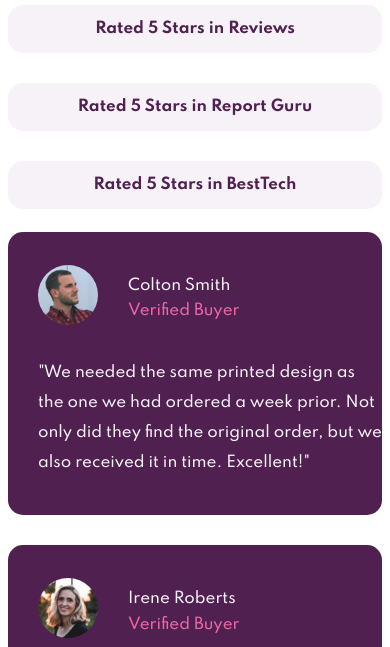
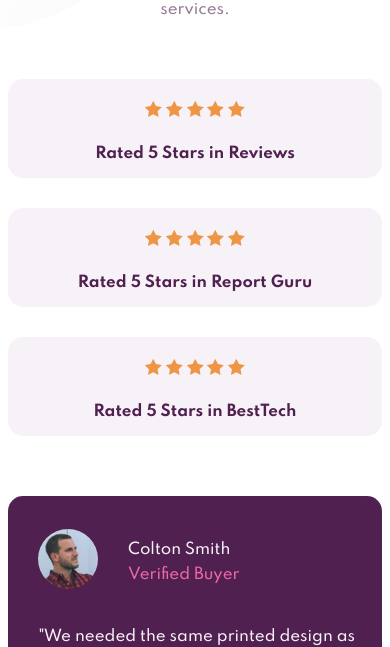
Before and after one commit to moerwald/fem-social-proof-section-master, a plain HTML site: page index.html in a window 390 px wide. Shown: the part 204-851 px from the top of the page. Drawn offline with Linux system fonts and the light colour scheme.

Commit message:
mobile view is ready

```diff
--- a/index.html
+++ b/index.html
@@ -29,7 +29,7 @@
 
 <body>
     <h1>
-        10,000+ of our users love our products.
+        10,000+ of our <br> users love our <br> products.
     </h1>
 
     <p>
@@ -38,16 +38,38 @@
 
     <div class="container__start-rating">
         <div class="stars-rating">
+            <span>
+                  <img src="./images/icon-star.svg" alt="">
+                  <img src="./images/icon-star.svg" alt="">
+                  <img src="./images/icon-star.svg" alt="">
+                  <img src="./images/icon-star.svg" alt="">
+                  <img src="./images/icon-star.svg" alt="">
+                </span>
             <p>
                 Rated 5 Stars in Reviews
             </p>
         </div>
         <div class="stars-rating">
+            <span>
+                  <img src="./images/icon-star.svg" alt="">
+                  <img src="./images/icon-star.svg" alt="">
+                  <img src="./images/icon-star.svg" alt="">
+                  <img src="./images/icon-star.svg" alt="">
+                  <img src="./images/icon-star.svg" alt="">
+                </span>
+
             <p>
                 Rated 5 Stars in Report Guru
             </p>
         </div>
         <div class="stars-rating">
+            <span>
+                  <img src="./images/icon-star.svg" alt="">
+                  <img src="./images/icon-star.svg" alt="">
+                  <img src="./images/icon-star.svg" alt="">
+                  <img src="./images/icon-star.svg" alt="">
+                  <img src="./images/icon-star.svg" alt="">
+                </span>
             <p>
                 Rated 5 Stars in BestTech
             </p>
@@ -104,10 +126,6 @@
             </p>
         </div>
 
-        <div class="attribution">
-            Challenge by
-            <a href="https://www.frontendmentor.io?ref=challenge" target="_blank">Frontend Mentor</a >. Coded by <a href="#">Your Name Here</a>.
-        </div>
     </div>
 </body>
 
--- a/style.css
+++ b/style.css
@@ -33,10 +33,17 @@ body *+* {
 
 h1 {
     font-weight: var(--fw-bold);
+    font-size: 2rem;
 }
 
 p {
     font-weight: var(--fw-normal);
+}
+
+body {
+    background-image: url("./images/bg-pattern-top-mobile.svg"), url("./images/bg-pattern-bottom-mobile.svg");
+    background-repeat: no-repeat, no-repeat;
+    background-position: top left, bottom right;
 }
 
 
@@ -47,6 +54,7 @@ p {
     display: flex;
     flex-direction: column;
     gap: 1em;
+    margin-top: 4em;
 }
 
 .review+.review,
@@ -70,11 +78,11 @@ body>p {
 .stars-rating {
     border-radius: var(--border-radius);
     background: var(--clr-star-rating-bg);
+    text-align: center;
+    color: var(--clr-start-rating);
 }
 
-.stars-rating>p {
-    text-align: center;
-    color: var(--clr-start-rating);
+.stars-rating p {
     font-weight: var(--fw-bold);
 }
 
@@ -121,3 +129,5 @@ body>p {
     align-items: center;
     gap: 2em;
 }
+
+@media (min-width: 376px) {}
```
